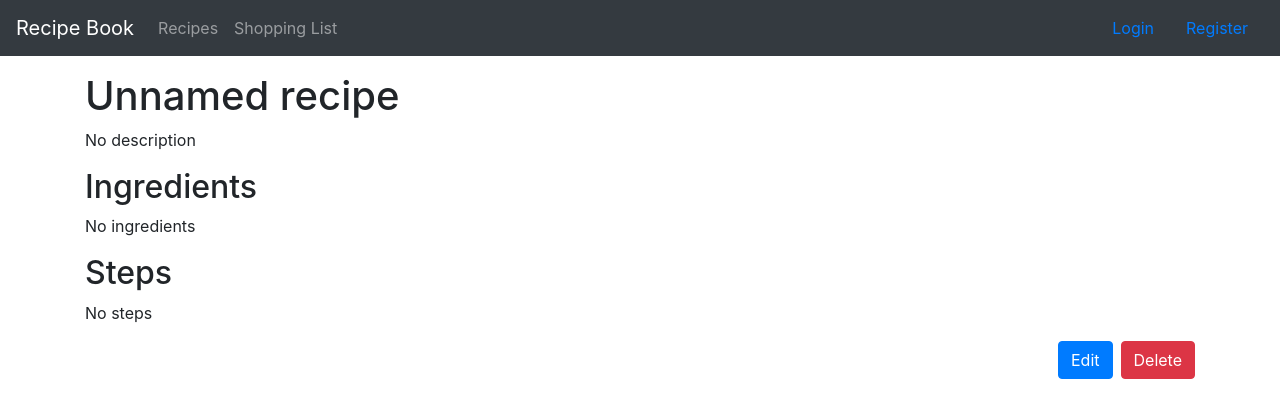
After one commit to lassilaiho/tsoha-2020, a Flask app: template app/templates/recipes/recipe.html in a window 1280 px wide. The commit adds this page. Shown: the top 418 px of the page. Run offline with Flask 2, Linux system fonts and the light colour scheme; the template is opened without the code that fills it: values that come from a table or form of the project are taken from there, others are empty; some libraries are stand-ins or nearby versions.

Commit message:
Move recipe editing to separate page

```diff
--- a/app/templates/recipes/index.html
+++ b/app/templates/recipes/index.html
@@ -50,7 +50,11 @@
     <div class="card m-1 recipe-card">
         <div class="card-body d-flex flex-column">
             <h5 class="card-title limit-lines _2">
+                {% if recipe.name %}
                 {{ recipe.name }}
+                {% else %}
+                Unnamed recipe
+                {% endif %}
             </h5>
             <p class="card-text limit-lines _5">
                 {{ recipe.description }}
--- /dev/null
+++ b/app/templates/recipes/recipe.html
@@ -0,0 +1,52 @@
+{% extends "layout.html" %}
+
+{% block body %}
+<h1>
+    {% if recipe.name %}
+    {{ recipe.name }}
+    {% else %}
+    Unnamed recipe
+    {% endif %}
+</h1>
+<p>
+    {% if recipe.description %}
+    {{ recipe.description }}
+    {% else %}
+    No description
+    {% endif %}
+</p>
+<h2>Ingredients</h2>
+{% if recipe.ingredient_amounts %}
+<ol class="list-group">
+    {% for recipe_ingredient in recipe.ingredient_amounts %}
+    <li class="list-group-item">
+        {{ join_amount(
+            recipe_ingredient.amount,
+            recipe_ingredient.amount_unit,
+        ) }}
+        {{ recipe_ingredient.ingredient.name }}
+    </li>
+    {% endfor %}
+</ol>
+{% else %}
+<p>No ingredients</p>
+{% endif %}
+<h2>Steps</h2>
+<p>
+    {% if recipe.steps %}
+    {{ recipe.steps }}
+    {% else %}
+    No steps
+    {% endif %}
+</p>
+<div class="form-group d-flex justify-content-end">
+    <a class="btn btn-primary mr-2"
+        href="{{ url_for('edit_recipe', recipe_id=recipe.id) }}">
+        Edit
+    </a>
+    <a class="btn btn-danger"
+        href="{{ url_for('delete_recipe', recipe_id=recipe.id) }}">
+        Delete
+    </a>
+</div>
+{% endblock %}
```
Also changed, not shown: app/recipes/views.py (+34 -6 lines), app/templates/recipes/edit.html (+5 -5 lines), docs/user-manual.md (+3 -1 lines).
